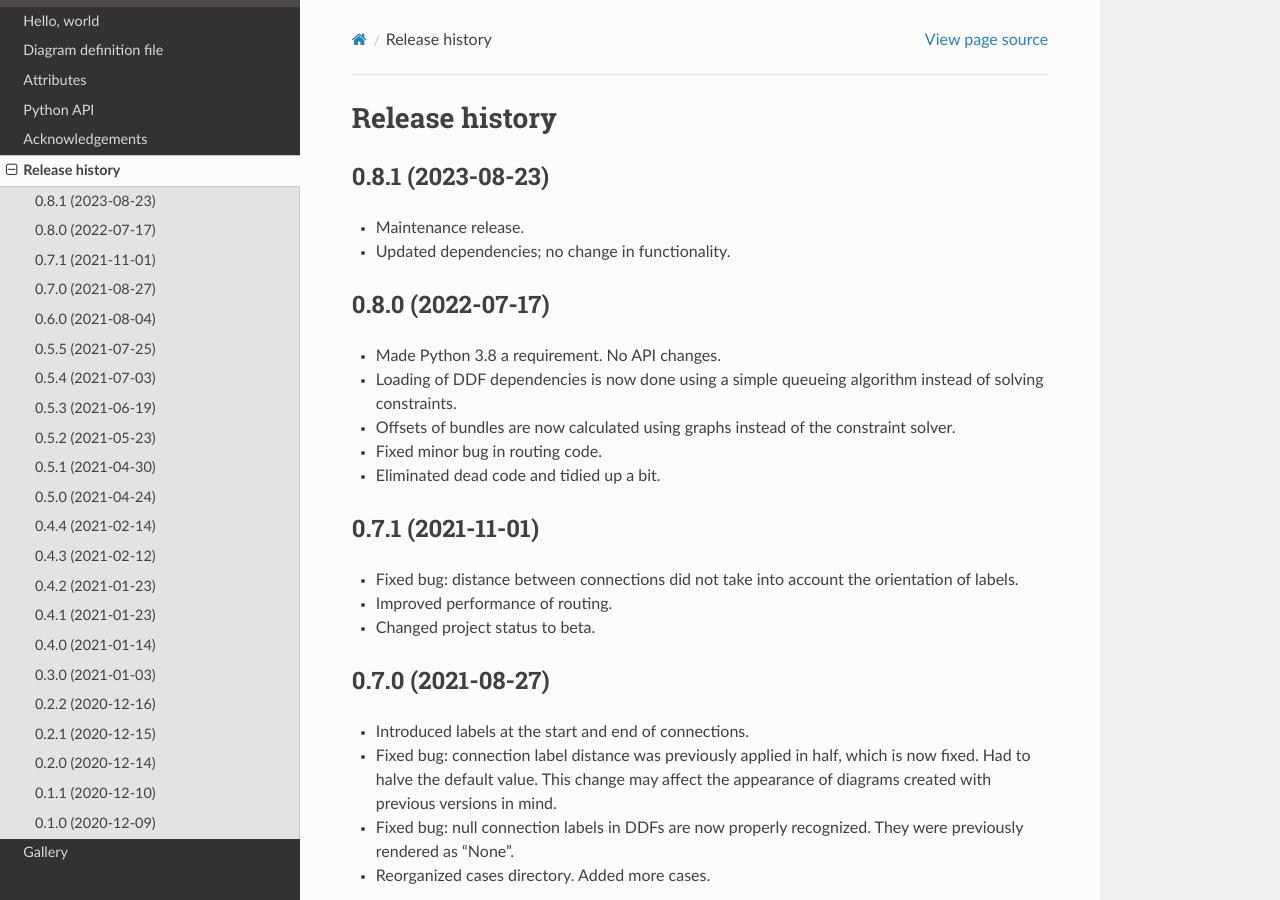
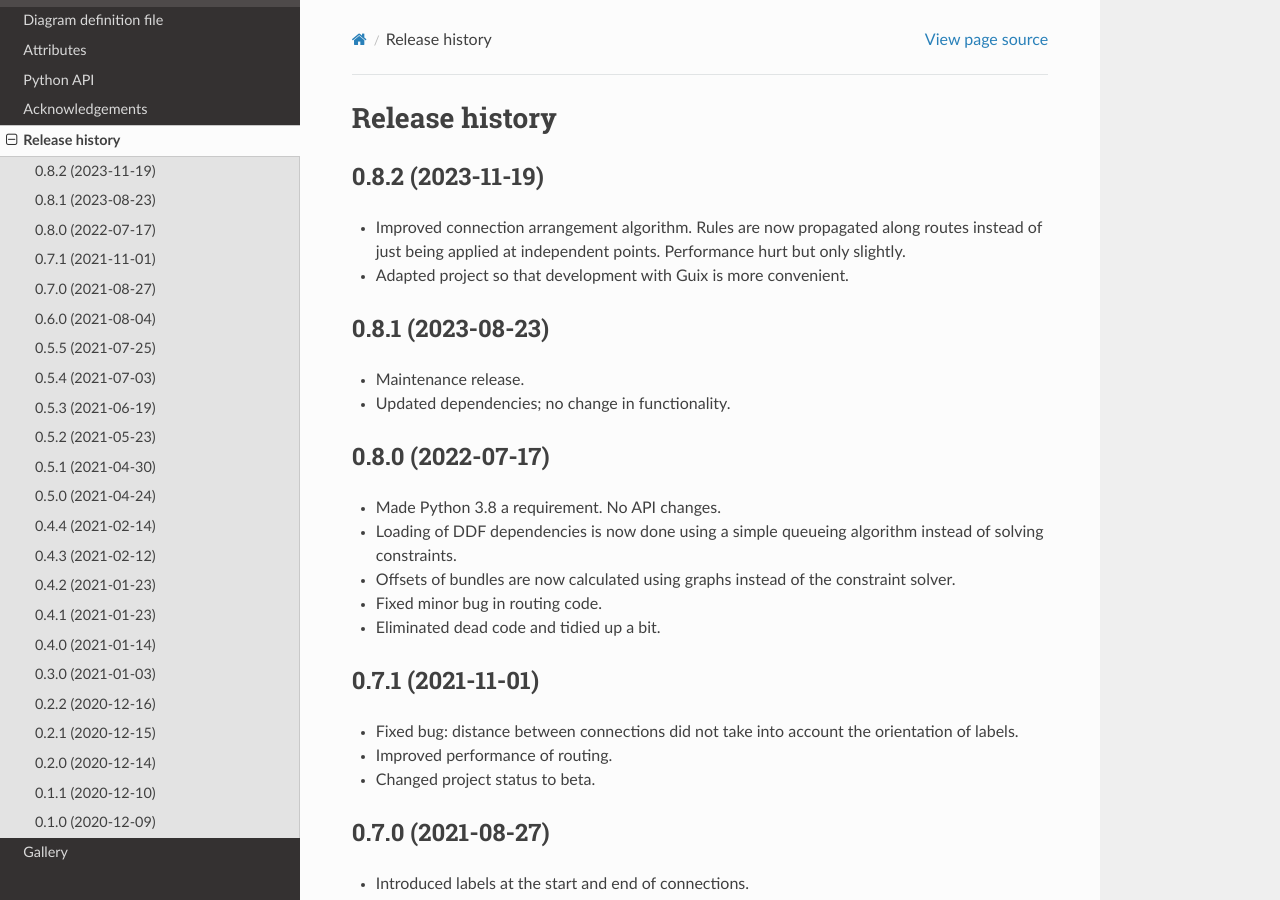
Before and after one commit to yorgath/orthogram, a Sphinx documentation site: the page built from docs/release.rst, in a window 1280 px wide and 900 px high. Built offline with Sphinx 7.4.7 and the Read the Docs theme 2.0.0, drawn with Linux system fonts in a browser that asks for light colours.

Commit message:
Bump version & update documentation

```diff
--- a/docs/conf.py
+++ b/docs/conf.py
@@ -22,7 +22,7 @@
 author = 'Georgios Athanasiou'
 
 # The full version, including alpha/beta/rc tags
-release = '0.8.1'
+release = '0.8.2'
 
 
 # -- General configuration ---------------------------------------------------
--- a/docs/release.rst
+++ b/docs/release.rst
@@ -1,5 +1,14 @@
 Release history
 ===============
+
+0.8.2 (2023-11-19)
+------------------
+
+* Improved connection arrangement algorithm.  Rules are now propagated
+  along routes instead of just being applied at independent points.
+  Performance hurt but only slightly.
+
+* Adapted project so that development with Guix is more convenient.
 
 0.8.1 (2023-08-23)
 ------------------
--- a/orthogram/__init__.py
+++ b/orthogram/__init__.py
@@ -1,6 +1,6 @@
 """Draw block diagrams."""
 
-__version__ = '0.8.1'
+__version__ = '0.8.2'
 
 from .define import (
     Builder,
--- a/pyproject.toml
+++ b/pyproject.toml
@@ -1,6 +1,6 @@
 [tool.poetry]
 name = "orthogram"
-version = "0.8.1"
+version = "0.8.2"
 description = "Draw block diagrams."
 license = "GPL-3.0-or-later"
 authors = ["Georgios Athanasiou <yorgath@gmail.com>"]
```
Also changed, not shown: docs/acknowledge.rst (+7 -0 lines).
